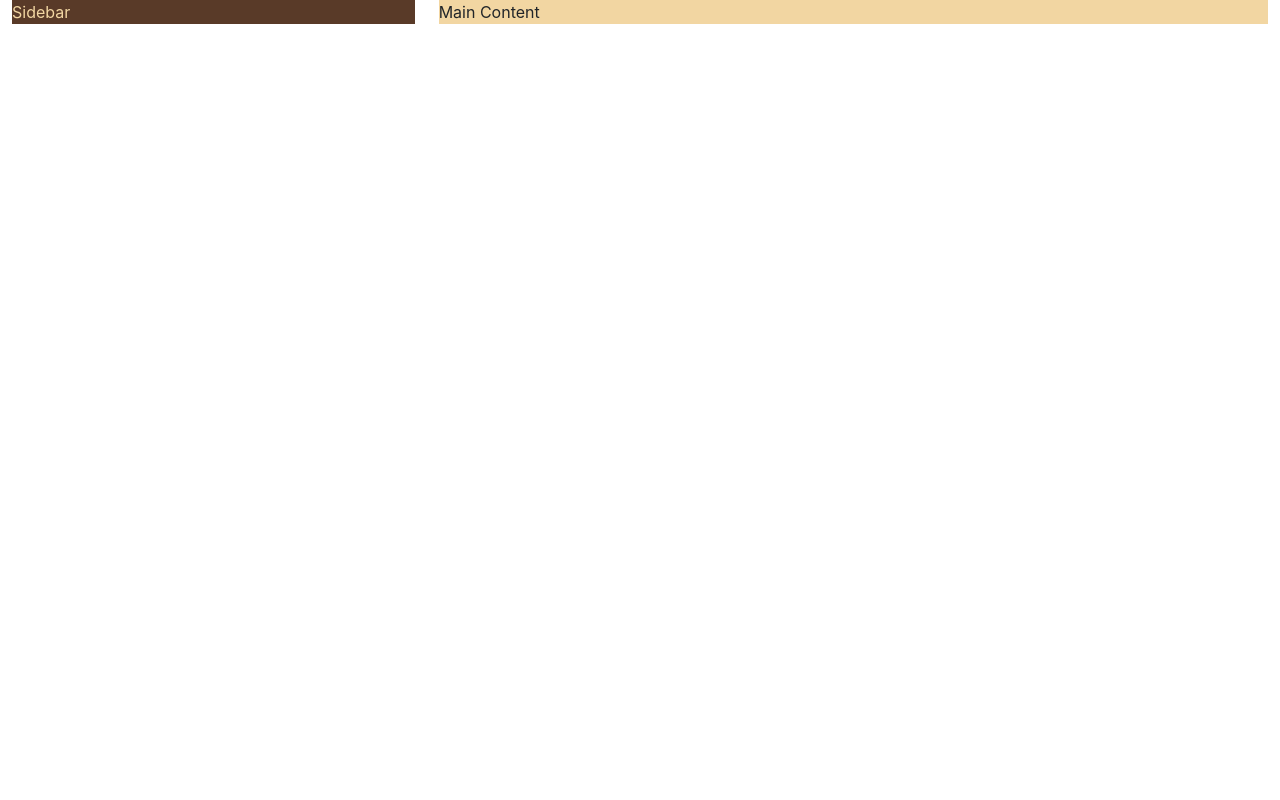
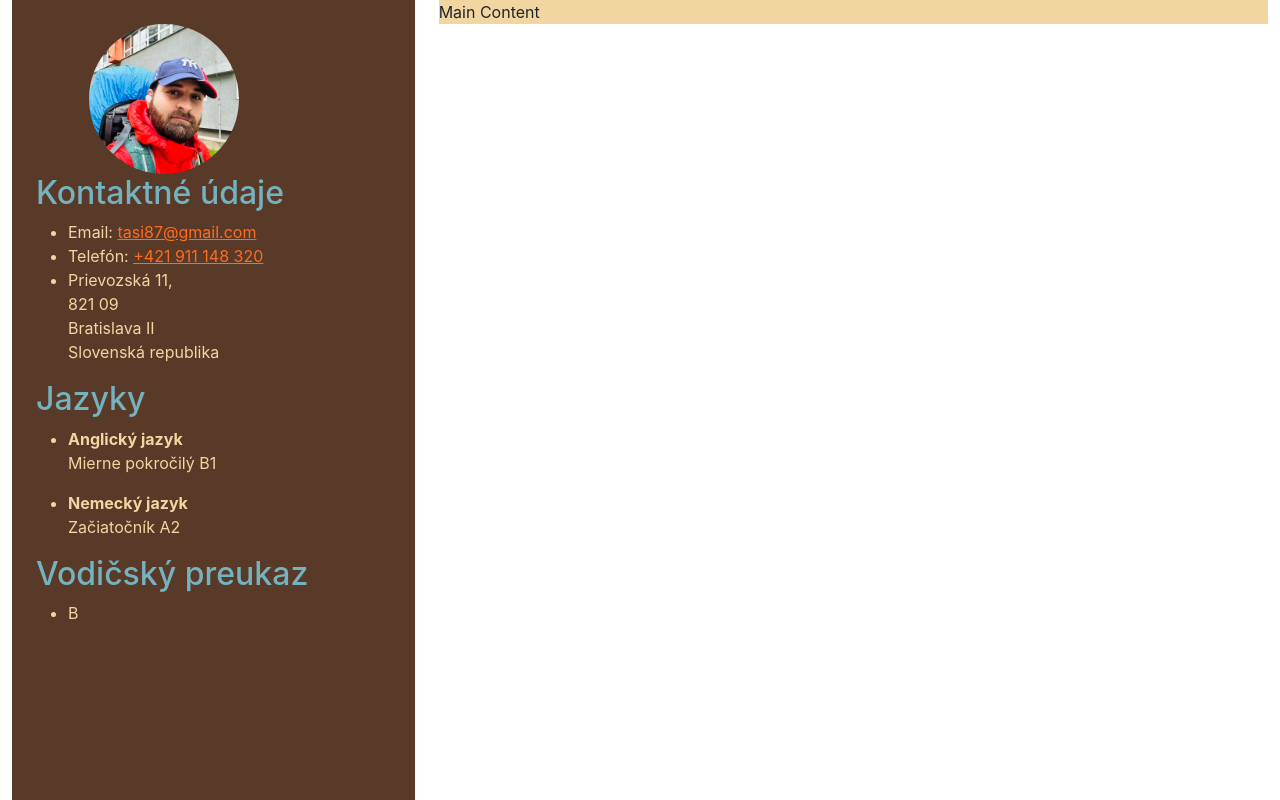
Before and after one commit to Tasi87/zivotopis_v1, a React (Create React App) app: page / in a window 1280 px wide. Built offline with nearby package versions, Linux system fonts and the light colour scheme.

Commit message:
dokoncenie sidebaru

```diff
--- a/src/Components/Sidebar.css
+++ b/src/Components/Sidebar.css
@@ -1,6 +1,11 @@
 .sidebar {
 	background-color: #593A28;
 	color: #F2D6A2;
+	padding: 1.5rem;
+	position: sticky;
+	top: 0;
+	min-height: 100vh;
+	min-width: 294px;
 }
 
 .profile-photo {
@@ -15,6 +20,10 @@ a {
 	color: #FF6B1E;
 }
 
+h2 {
+	color: #75B2BF;
+}
+
 a:focus,
 a:hover {
 	color: aqua;
--- a/src/Components/Sidebar.js
+++ b/src/Components/Sidebar.js
@@ -1,4 +1,5 @@
-
+// photo
+import profilePhoto from '../assets/Profilovka - kópia.jpg';
 
 // styles
 import './Sidebar.css';
@@ -6,7 +7,32 @@ import './Sidebar.css';
 function Sidebar() {
 	return (
 		<div className='sidebar'>
-			Sidebar
+			<img src={profilePhoto} alt="Profil" className='profile-photo' />
+						<h2>Kontaktné údaje</h2>
+			<ul>
+				<li>Email: <a href="mailto:tasi87@gmail.com">tasi87@gmail.com</a></li>
+				<li>Telefón: <a href="tel:+421911148320">+421 911 148 320</a></li>
+				<li>
+					<address>
+						Prievozská 11, <br/>
+						821 09 <br/>
+						Bratislava II <br/>
+						Slovenská republika
+					</address>
+				</li>
+			</ul>
+			<h2>Jazyky</h2>
+			<ul>
+				<li><b>Anglický jazyk</b></li>
+				<p>Mierne pokročilý B1</p>
+				<li><b>Nemecký jazyk</b></li>
+				<p>Začiatočník A2</p>
+			</ul>
+			<h2>Vodičský preukaz</h2>
+			<ul>
+				<li>B</li>
+			</ul>
+
 		</div>
 	)
 }
```
